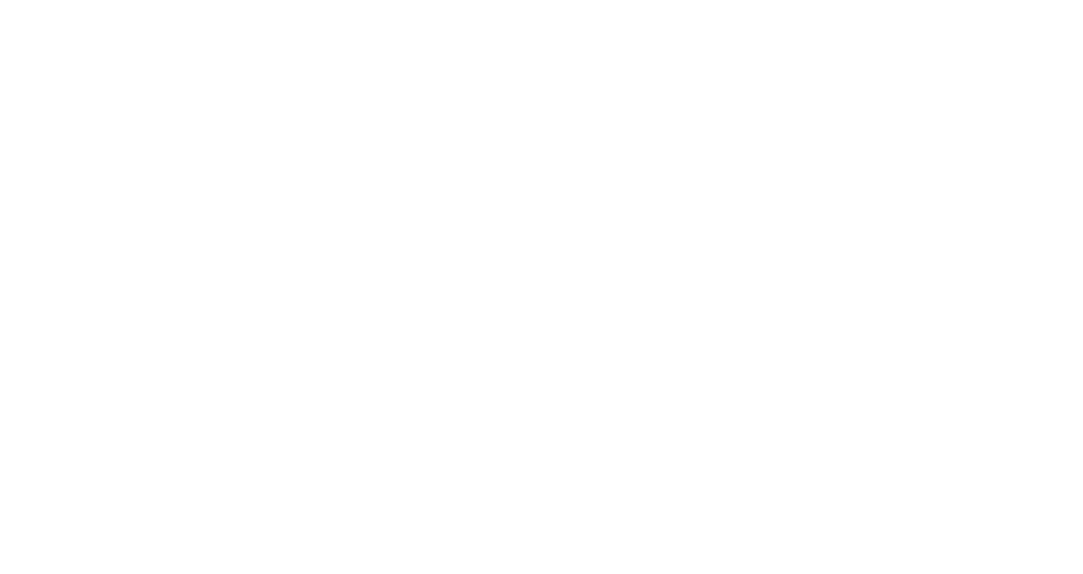
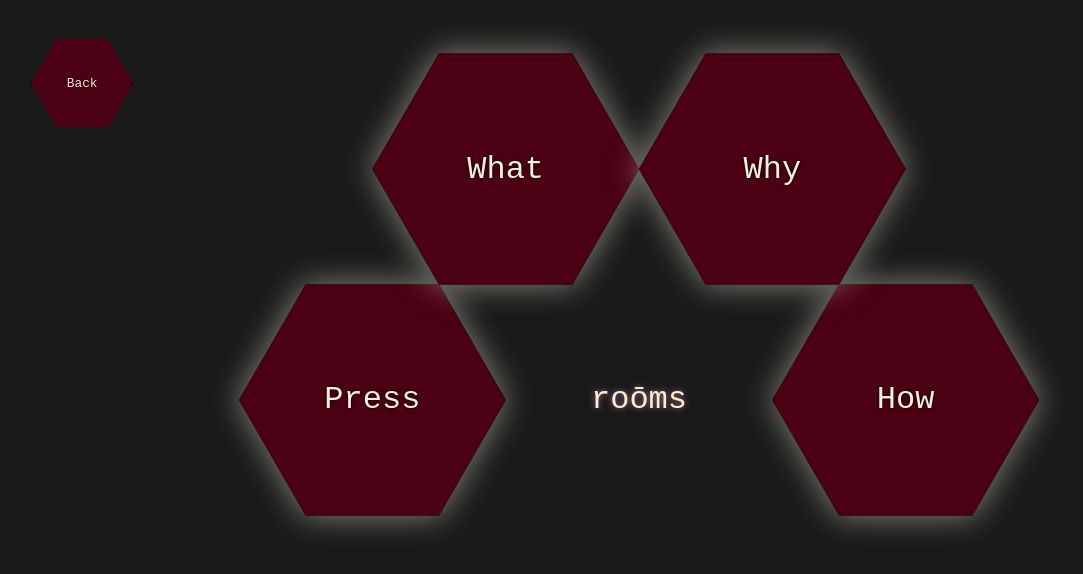
Before and after one commit to ilanRosenbaum/website, a React (Create React App) app: page /rooms in a window 1280 px wide. Before the commit this address had no page. Shown: the top 574 px of the page, without its empty margins (1-1084 px from the left). Built offline with nearby package versions, Linux system fonts and the light colour scheme.

Commit message:
Add rooms page Make buttons work better Improve style

```diff
--- a/src/App.tsx
+++ b/src/App.tsx
@@ -7,8 +7,8 @@ const hexagonConfig = {
     bottomRight: 3,
     bottomLeft: 2,
     left: 3,
-    topLeft: 1,
-    topRight: 2,
+    topLeft: 2,
+    topRight: 2
   },
   styles: {
     default: {
@@ -20,6 +20,9 @@ const hexagonConfig = {
     bottomRight: () => {
       window.location.href = "/test";
     },
+    topLeft: () => {
+      window.location.href = "/rooms";
+    },
     default: (hexagonId: number) => {
       alert(`Hexagon ${hexagonId} clicked!`);
     }
@@ -27,7 +30,7 @@ const hexagonConfig = {
   images: {
     bottomRight: "./assets/ceramics/garlic.jpg",
     right: "./assets/photography/bird.jpg",
-    left: "./assets/cooking/chicken_pasta.jpg",
+    left: "./assets/cooking/chicken_pasta.jpg"
   },
   text: {
     1: "Photography",
@@ -37,7 +40,10 @@ const hexagonConfig = {
     5: "roōms",
     6: "Lists"
   },
-  title: "Ilan Rosenbaum"
+  title: "Ilan Rosenbaum",
+  backButton: {
+    exists: false,
+  }
 };
 
 const App: React.FC = () => {
--- /dev/null
+++ b/src/Pages/Rooms.tsx
@@ -0,0 +1,47 @@
+import React from "react";
+import SierpinskiHexagon from "./../components/SierpinskiHexagon";
+
+const hexagonConfig = {
+  targetLevels: {
+    right: 3,
+    bottomRight: 0,
+    bottomLeft: 0,
+    left: 3,
+    topLeft: 3,
+    topRight: 3
+  },
+  styles: {
+    default: {
+      fill: "#4c0013",
+      opacity: 1.0
+    }
+  },
+  actions: {
+    default: (hexagonId: number) => {
+      alert(`Hexagon ${hexagonId} clicked!`);
+    }
+  },
+  images: {},
+  text: {
+    1: "How",
+    2: "",
+    3: "",
+    4: "Press",
+    5: "What",
+    6: "Why"
+  },
+  title: "roōms",
+  textColor: "#F2EFDE",
+  dropShadow: "#F2EFDE",
+  backButton: {
+    exists: true,
+    to: "/",
+    color: "#4c0013"
+  }
+};
+
+const Rooms: React.FC = () => {
+  return <SierpinskiHexagon config={hexagonConfig} />;
+};
+
+export default Rooms;
--- /dev/null
+++ b/src/components/BackButton.tsx
@@ -0,0 +1,40 @@
+import React from "react";
+
+interface BackButtonProps {
+  to: string;
+  color: string;
+  textColor: string;
+}
+
+const BackButton: React.FC<BackButtonProps> = ({ to, color, textColor }) => {
+  const handleClick = () => {
+    window.location.href = to;
+  };
+
+  return (
+    <div
+      onClick={handleClick}
+      className="relative w-[8vw] h-[8vw] cursor-pointer"
+      style={{
+        backgroundColor: color,
+        clipPath: "polygon(25% 6.7%, 75% 6.7%, 100% 50%, 75% 93.3%, 25% 93.3%, 0% 50%)",
+        border: "0.4px solid black",
+      }}
+    >
+      <p
+        className="absolute inset-0 flex items-center justify-center"
+        style={{
+          color: textColor,
+          fontFamily: "Courier new, monospace",
+          fontSize: "1vw",
+          fontWeight: "500",
+          textShadow: "0 0 0.1em rgba(0, 0, 0, 1)"
+        }}
+      >
+        Back
+      </p>
+    </div>
+  );
+};
+
+export default BackButton;
--- a/src/components/SierpinskiHexagon.tsx
+++ b/src/components/SierpinskiHexagon.tsx
@@ -1,6 +1,6 @@
 import React, { useRef, useEffect } from "react";
 import * as d3 from "d3";
-
+import BackButton from "./BackButton";
 interface HexagonConfig {
   targetLevels: Record<string, number>;
   styles: Record<string, { fill: string; opacity: number }>;
@@ -8,10 +8,29 @@ interface HexagonConfig {
   images: Record<string, string>;
   text: Record<number, string>;
   title: string;
+  textColor?: string;
+  dropShadow?: string;
+  backButton: {
+    exists: boolean;
+    to?: string;
+    textColor?: string;
+  };
 }
 
 interface SierpinskiHexagonProps {
   config: HexagonConfig;
+}
+
+function hexToRgbA(hex: string, opacity: number = 0.5) {
+  if (/^#([A-Fa-f0-9]{3}){1,2}$/.test(hex)) {
+    let c: any = hex.substring(1).split("");
+    if (c.length === 3) {
+      c = [c[0], c[0], c[1], c[1], c[2], c[2]];
+    }
+    c = "0x" + c.join("");
+    return "rgba(" + [(c >> 16) & 255, (c >> 8) & 255, c & 255].join(",") + `,${opacity})`;
+  }
+  throw new Error("Bad Hex");
 }
 
 const SierpinskiHexagon: React.FC<SierpinskiHexagonProps> = ({ config }) => {
@@ -71,13 +90,14 @@ const SierpinskiHexagon: React.FC<SierpinskiHexagonProps> = ({ config }) => {
           const hexagon = createHexagon(x, y, size);
           const style = config.styles[section] || config.styles.default;
 
-          const hexagonPolygon = group.append("polygon")
+          const hexagonPolygon = group
+            .append("polygon")
             .attr("points", hexagon.map((p) => p.join(",")).join(" "))
             .attr("stroke", "black")
             .attr("stroke-width", "0.4")
             .attr("opacity", style.opacity)
             .attr("id", `hexagon-${currentHexagonId}`)
-            .style("filter", "drop-shadow(0 0px 1em rgba(75, 0, 130, 0.5))")
+            .style("filter", `drop-shadow(0 0px 1em ${config.dropShadow !== undefined ? hexToRgbA(config.dropShadow) : "rgba(75, 0, 130, 0.5))"}`)
             .style("cursor", level === targetLevel + 2 ? "pointer" : "default")
             .style("pointer-events", level === targetLevel ? "all" : "none");
 
@@ -86,13 +106,6 @@ const SierpinskiHexagon: React.FC<SierpinskiHexagonProps> = ({ config }) => {
           } else {
             hexagonPolygon.attr("fill", style.fill);
           }
-
-          // Apply specific click action for the hexagon
-          group.on("click", () => {
-            const action = config.actions[section] || config.actions.default;
-            action(currentHexagonId);
-          });
-
         }
 
         if (level === 3) {
@@ -105,14 +118,24 @@ const SierpinskiHexagon: React.FC<SierpinskiHexagonProps> = ({ config }) => {
             .attr("y", centerY)
             .attr("text-anchor", "middle")
             .attr("dominant-baseline", "middle")
-            .attr("fill", "#ffefdb")
-            .style("pointer-events", "none")
+            .attr("fill", config.textColor || "#ffefdb")
             .style("font-size", "2em")
             .style("font-family", "Courier new, monospace")
             .style("font-weight", "500")
-            .style("cursor", "pointer")
             .style("text-shadow", "0em 0em 0.1em rgba(0, 0, 0, 1)")
             .text(`${config.text[hexagonCounter]}`);
+
+          group
+            .append("polygon")
+            .attr("points", hexagon.map((p) => p.join(",")).join(" "))
+            .attr("fill", "transparent")
+            .style("pointer-events", "fill");
+
+          // Apply specific click action for the hexagon
+          group.on("click", () => {
+            const action = config.actions[section] || config.actions.default;
+            action(currentHexagonId);
+          });
 
           hexagonCounter++;
         }
@@ -151,7 +174,8 @@ const SierpinskiHexagon: React.FC<SierpinskiHexagonProps> = ({ config }) => {
       // Add image patterns for hexagons defined in config
       const defs = svg.append("defs");
       Object.keys(config.images).forEach((key) => {
-        defs.append("pattern")
+        defs
+          .append("pattern")
           .attr("id", `image-fill-${key}`)
           .attr("patternUnits", "objectBoundingBox")
           .attr("patternContentUnits", "objectBoundingBox")
@@ -176,8 +200,11 @@ const SierpinskiHexagon: React.FC<SierpinskiHexagonProps> = ({ config }) => {
   }, [config]);
 
   return (
-    <div className="w-screen h-screen flex items-center justify-center bg-black/90">
-      <svg ref={svgRef} />
+    <div className="h-screen w-screen bg-black/90 fixed">
+      <div className="absolute pt-8 pl-8">{config.backButton.exists && <BackButton textColor={config.textColor || "black"} color={config.styles["default"].fill || "black"} to={config.backButton.to || "/"} />}</div>
+      <div className="items-center justify-center">
+        <svg ref={svgRef} />
+      </div>
     </div>
   );
 };
--- a/src/index.tsx
+++ b/src/index.tsx
@@ -4,6 +4,7 @@ import "./index.css";
 import App from "./App";
 import { BrowserRouter as Router, Route, Routes } from "react-router-dom";
 import MarkdownPage from "./components/MarkdownPage";
+import Rooms from "./Pages/Rooms";
 
 const root = ReactDOM.createRoot(document.getElementById("root") as HTMLElement);
 
@@ -13,6 +14,7 @@ root.render(
       <Routes>
         <Route path="/test" element={<MarkdownPage source={"content/Test.md"} />} />
         <Route path="/" element={<App />} />
+        <Route path="/rooms" element={<Rooms />} />
       </Routes>
     </Router>
   </React.StrictMode>
```
